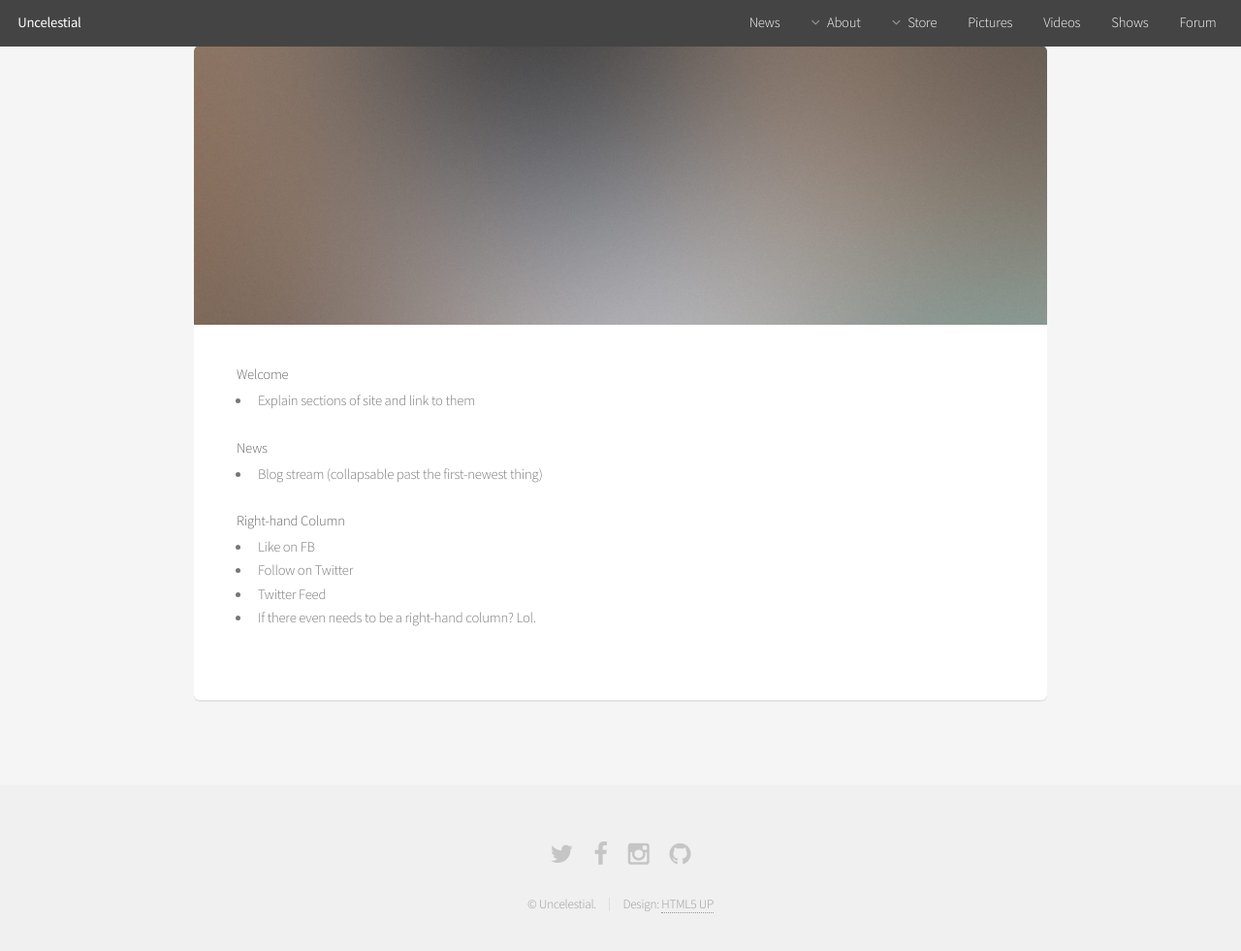
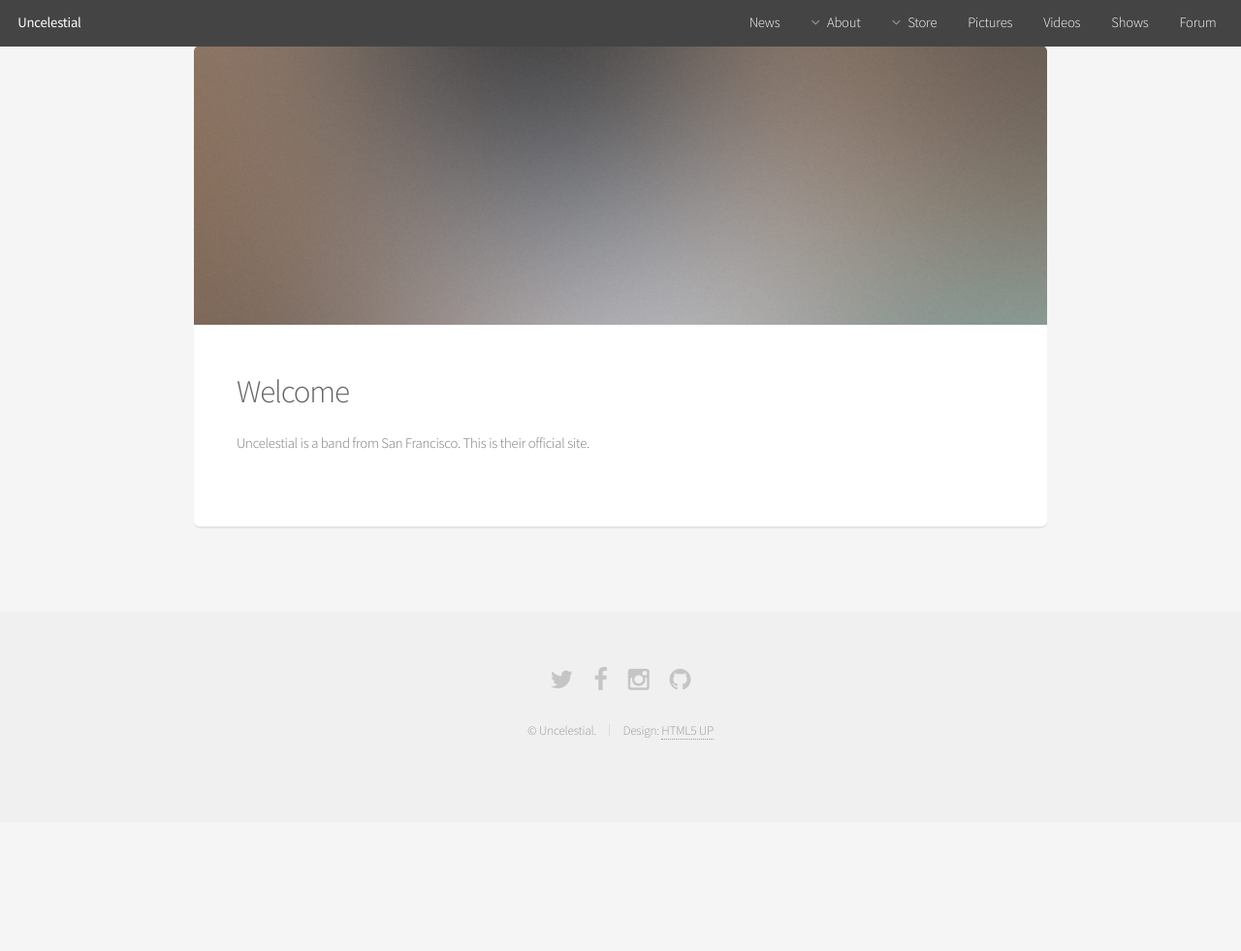
Before and after one commit to tvconefive/uncelestial.github.io, a Jekyll site: the page built from index.md, in a window 1280 px wide and 1028 px high. Shown: the top 981 px of the window at 97% size. Built offline with Jekyll 4.4.1, drawn with Linux system fonts in a browser that asks for light colours.

Commit message:
Update index.md

```diff
--- a/index.md
+++ b/index.md
@@ -5,6 +5,10 @@ image: "/images/pic01.jpg"
 ---
 
 <!-- http://uncelestial.67314.x6.nabble.com/News-ft2.xml;cid=1412057808465-339 -->
+
+## Welcome
+
+Uncelestial is a band from San Francisco. This is their official site.
 
 <script language="javascript">
   function parseRSS(url, callback) {
@@ -26,18 +30,3 @@ $(document).ready(function(){
 </script>
 <div id="newsitems">
 </div>
-
-# Welcome
-
-- Explain sections of site and link to them
-
-# News
-
-- Blog stream (collapsable past the first-newest thing)
-
-# Right-hand Column
-
-- Like on FB
-- Follow on Twitter
-- Twitter Feed
-- If there even needs to be a right-hand column? Lol.
```
